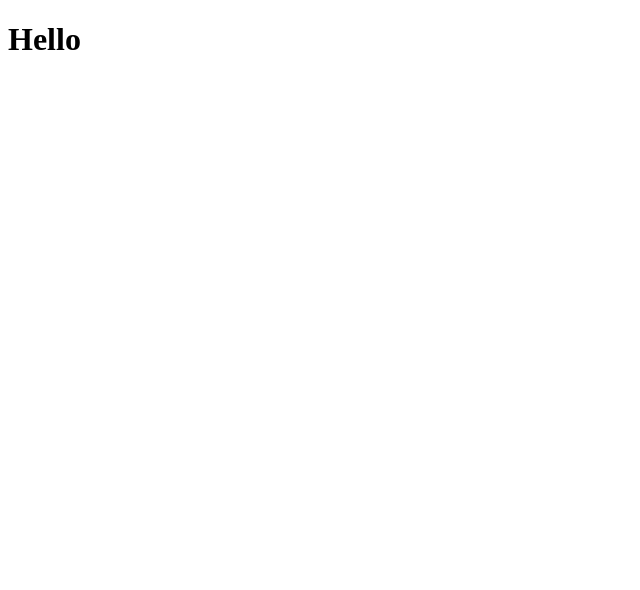
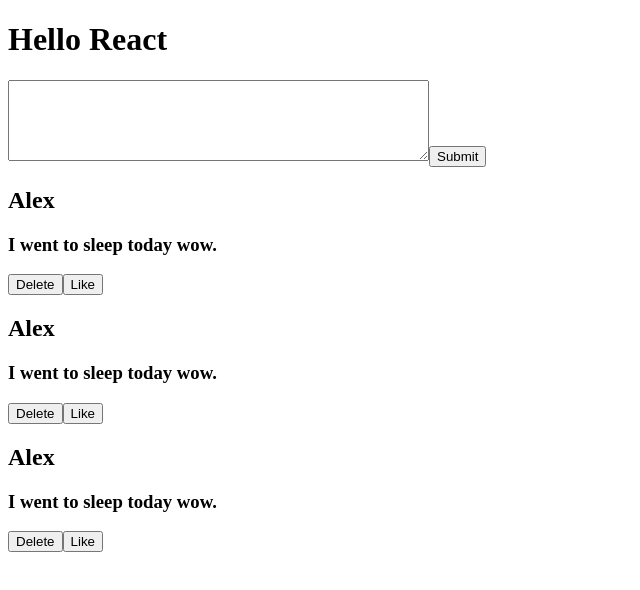
Before and after one commit to alexangria1992/chapter-1, a React (Create React App) app: page / in a window 1280 px wide. Shown: the top 590 px of the page, without its empty margins (0-640 px from the left). Built offline with nearby package versions, Linux system fonts and the light colour scheme.

Commit message:
props tutorial

```diff
--- a/src/App.js
+++ b/src/App.js
@@ -1,9 +1,16 @@
 import React from 'react';
+import TweetList from './components/TweetList';
+import CreateTweet from './components/CreateTweet';
 
 function App() {
+  const name = 'Alex';
+  const message = "I went to sleep today wow."
   return (
     <div>
-        <h1>Hello</h1>
+      <h1>Hello React</h1>
+      <CreateTweet/>
+      <TweetList name={name} message={message}/>
+
     </div>
   );
 }
--- /dev/null
+++ b/src/components/CreateTweet.js
@@ -0,0 +1,14 @@
+import React from 'react';
+
+const CreateTweet = () => {
+    return(
+        <form>
+            <textarea name="" id="" cols="50" rows="5"></textarea>
+            <button>Submit</button>
+        </form>
+
+
+    )
+}
+
+export default CreateTweet;
--- /dev/null
+++ b/src/components/Tweet.js
@@ -0,0 +1,16 @@
+import React from 'react';
+
+const Tweet = ({name, message}) => {
+    return(
+        <div className="tweet">
+            <h2>{name}</h2>
+            <h3>{message}</h3>
+            <button>Delete</button>
+            <button>Like</button>
+      </div>
+
+
+    )
+}
+
+export default Tweet;
--- /dev/null
+++ b/src/components/TweetList.js
@@ -0,0 +1,15 @@
+import React from 'react';
+import Tweet from './Tweet';
+const TweetList = ({name, message}) => {
+    return(
+        <div className="tweet-list">
+            <Tweet name={name} message={message}/>
+            <Tweet name={name} message={message}/>
+            <Tweet name={name} message={message}/>
+        </div>
+
+
+    )
+}
+
+export default TweetList;
```
Also changed, not shown: src/TestComponent.js (added, +13 -0 lines), src/Nav.js (added).
